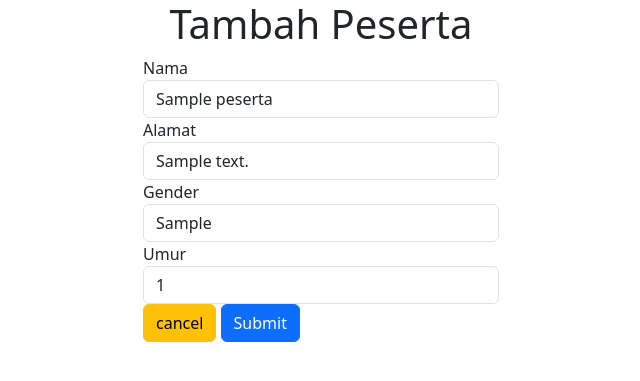
After one commit to lhrprasetyo/flaskfortrainer, a Flask app: page /pendaftar/1/edit in a window 1280 px wide. The commit adds this page. Shown: the top 381 px of the page, without its empty margins (319-959 px from the left). Run offline with Flask 2, Linux system fonts and the light colour scheme; tables that the repository leaves empty hold one stand-in row (values such as "Sample post").

Commit message:
feat: membuat fitur edit
feat: melink tombol edit pada list pendaftar ke html nya, dan membuat route edit pendaftar

```diff
--- a/app.py
+++ b/app.py
@@ -20,11 +20,7 @@ class Peserta(db.Model):
     def __repr__(self) -> str:
         return self.nama
 
-@app.route("/")
-def welcome_to_budi():
-    return{
-        "message" : "welcome home"
-    }
+
 @app.route("/pendaftar")
 def pendaftar():
     list_peserta = Peserta.query.all()
@@ -48,6 +44,26 @@ def tambah ():
     db.session.commit()
     return redirect ('/pendaftar')
 
+@app.route("/pendaftar/<id>/edit")
+def edit_pendaftar(id):
+    obj = Peserta.query.filter_by(id=id).first()
+    return render_template('edit_pendaftar.html', obj = obj)
+
+@app.route("/pendaftar/<id>/update", methods=['POST'])
+def update_pendaftar(id):
+    obj = Peserta.query.filter_by(id=id).first()
+    f_nama= request.form.get("nama")
+    f_alamat= request.form.get("alamat")
+    f_gender= request.form.get("gender")
+    f_umur= request.form.get("umur")
+
+    obj.nama = f_nama
+    obj.alamat = f_alamat
+    obj.gender = f_gender
+    obj.umur = f_umur
+    db.session.add(obj)
+    db.session.commit()
+    return redirect("/pendaftar")
 
 @app.route("/pendaftar/<id>/delete")
 def delete_pendaftar(id):
@@ -55,8 +71,9 @@ def delete_pendaftar(id):
     db.session.delete(obj)
     db.session.commit()
     return redirect("/pendaftar")
+# obj disini bisa  diganti nama var nya
 
-@app.route("/home/<nama>")
+@app.route("/")
 def home(nama):
     nama=nama
     return render_template ('home.html', nama = nama)
--- /dev/null
+++ b/templates/edit_pendaftar.html
@@ -0,0 +1,78 @@
+<!DOCTYPE html>
+<html lang="en">
+  <head>
+    <meta charset="UTF-8" />
+    <meta http-equiv="X-UA-Compatible" content="IE=edge" />
+    <meta name="viewport" content="width=device-width, initial-scale=1.0" />
+    <title>List Pendaftar</title>
+    <link
+      href="https://cdn.jsdelivr.net/npm/bootstrap@5.3.0-alpha1/dist/css/bootstrap.min.css"
+      rel="stylesheet"
+      integrity="sha384-GLhlTQ8iRABdZLl6O3oVMWSktQOp6b7In1Zl3/Jr59b6EGGoI1aFkw7cmDA6j6gD"
+      crossorigin="anonymous"
+    />
+  </head>
+  <body>
+    <div class="container">
+      <div class="row">
+        <div class="col"></div>
+        <div class="col">
+          <h1 style="text-align: center">Tambah Peserta</h1>
+          <form action="/pendaftar/{{obj.id}}/update" method="post">
+            <div class="form-group">
+              <label for="">Nama</label>
+              <input
+                type="text"
+                name="nama"
+                id=""
+                class="form-control"
+                value="{{obj.nama}}"
+              />
+            </div>
+            <div class="form-group">
+              <label for="">Alamat</label>
+              <input
+                type="text"
+                name="alamat"
+                id=""
+                class="form-control"
+                value="{{obj.alamat}}"
+              />
+            </div>
+            <div class="form-group">
+              <label for="">Gender</label>
+              <input
+                type="text"
+                name="gender"
+                id=""
+                class="form-control"
+                value="{{obj.gender}}"
+              />
+            </div>
+            <div class="form-group">
+              <label for="">Umur</label>
+              <input
+                type="text"
+                name="umur"
+                id=""
+                class="form-control"
+                value="{{obj.umur}}"
+              />
+            </div>
+            <div class="form-group">
+              <a href="/pendaftar" class="btn btn-warning">cancel</a>
+              <button class="btn btn-primary">Submit</button>
+            </div>
+          </form>
+        </div>
+        <div class="col"></div>
+      </div>
+    </div>
+
+    <script
+      src="https://cdn.jsdelivr.net/npm/bootstrap@5.3.0-alpha1/dist/js/bootstrap.bundle.min.js"
+      integrity="sha384-w76AqPfDkMBDXo30jS1Sgez6pr3x5MlQ1ZAGC+nuZB+EYdgRZgiwxhTBTkF7CXvN"
+      crossorigin="anonymous"
+    ></script>
+  </body>
+</html>
```
Also changed, not shown: templates/list_pendaftar.html (+4 -4 lines).
